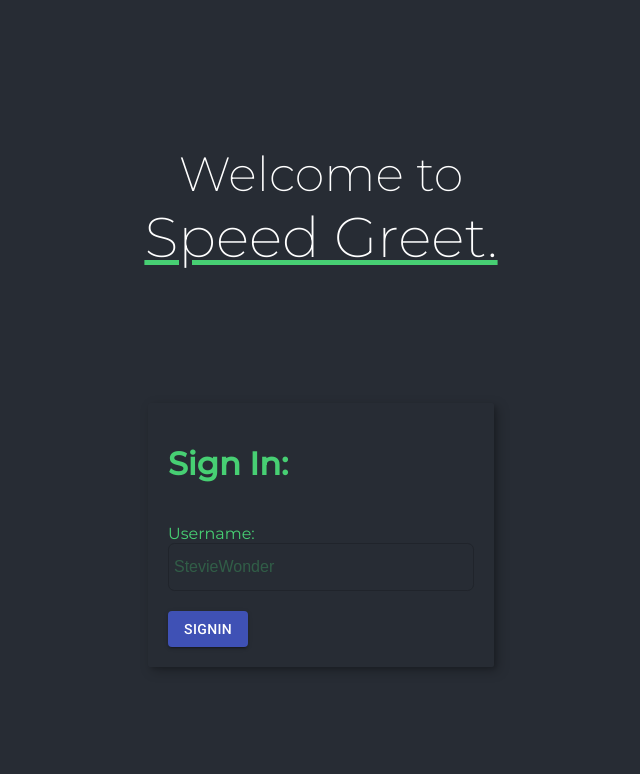
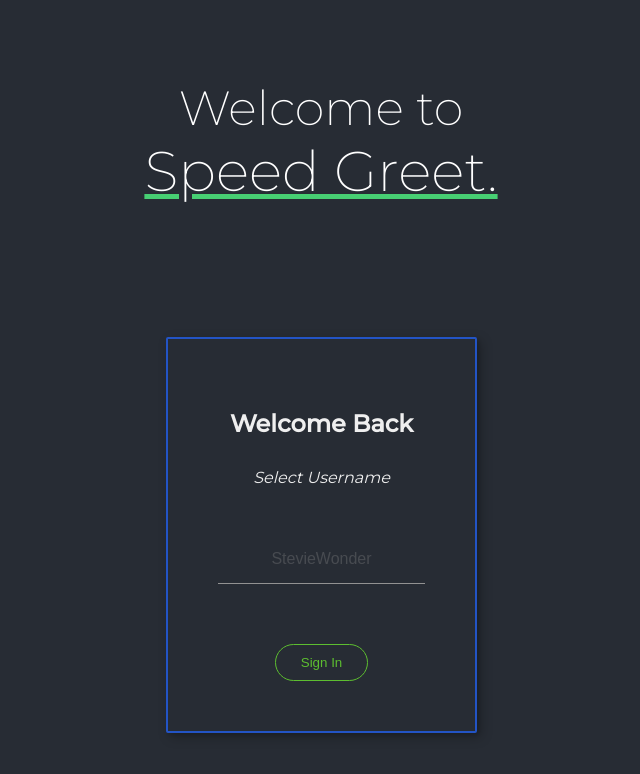
Before and after one commit to ColdMillenium/SpeedGreet, a React (Create React App) app: page /#/ in a window 1280 px wide. Shown: the top 774 px of the page, without its empty margins (319-959 px from the left). Built offline with nearby package versions, Linux system fonts and the light colour scheme; no server answers.

Commit message:
Changed the sign in design to figma look with hover effect

```diff
--- a/src/components/SignIn/SignIn.js
+++ b/src/components/SignIn/SignIn.js
@@ -1,6 +1,6 @@
 import React, {createRef, useState, useContext}from 'react'
 import { ClientContext } from '../../contexts/ClientContext'
-import { Button, TextField } from '@material-ui/core'
+// import { Button, TextField } from '@material-ui/core'
 import { makeStyles, useTheme} from '@material-ui/core/styles';
 import styled ,{ withTheme, keyframes} from 'styled-components';
 
@@ -12,6 +12,7 @@ import styled ,{ withTheme, keyframes} from 'styled-components';
         display: flex;
         flex-direction: column;
         justify-content:center;
+        text-align: center;
         align-items:center;
         box-sizing: border-box; //maybe should make global thing
 
@@ -71,11 +72,13 @@ import styled ,{ withTheme, keyframes} from 'styled-components';
         height: fit-content;
         width: fit-content;
         flex-direction: column;
-        padding: 20px;
+        padding: 50px;
+        gap: 10px;
         background-color: ${props => props.theme.colors.dark};
         /* background-color: #6ed87e; */
         /* color: ${props=> props.theme.colors.light}; */
-        color: #47cf73;
+        color: #EFEFEF;
+        border: 2px solid #2354C5;
         border-radius: 2px;
         /* border: solid 2px #6ed87e; */
         margin: 20px;
@@ -85,7 +88,8 @@ import styled ,{ withTheme, keyframes} from 'styled-components';
     `;
     const Label = styled.label`
         color: #47cf73;
-        margin-bottom: 20px;
+        padding-bottom: 5px;
+        margin-bottom: 0px;
 
     `;
     const ButtonWrapper = styled.div`
@@ -95,27 +99,52 @@ import styled ,{ withTheme, keyframes} from 'styled-components';
     const Error = styled.small`
         color: ${props => props.theme.colors.error};
     `;
+    const Header = styled.h2`
+        margin-bottom: 20px;
+    `;
 
     const UserName = styled.input`
-        color: #47cf73;
+        color: #929292;
         height: 3em;
         font-size: 1em;
         width: 100%;
+        text-align: center;
+        vertical-align: bottom;
         background-color: ${props => props.theme.colors.dark};
-        border-radius: 0.4rem;
-        border: solid 1px #20242b;
+        border: none;
+        border-bottom: 1px solid #929292;
         outline: none;
-        padding: 5px;
+        padding: 0px;
         /* padding: 5px; */
+        margin-bottom: 50px;
 
         &:focus {
-           border: solid 1px #47cf73;
+           border: none;
+           border-bottom: 1px solid #929292;
         };
 
         &::placeholder{
-            color: #47cf73;
+            text-align: bottom;
+            color: #929292;
             opacity: 0.3;
         };
+    `
+    const SignInBtn = styled.button`
+        cursor: pointer;
+
+        border: 1px solid #5DBE30;
+        border-radius: 50px;
+        background-color: transparent;
+        padding: 10px 25px;
+        margin: 0 auto;
+        color: #5DBE30;
+        transition: all 0.1s ease-in;
+
+        &:hover{
+            color: #EFEFEF;
+            background-color: #5DBE30;
+            transform: scale(1.05);
+        }
     `
 
 
@@ -146,7 +175,9 @@ export function SignIn(props) {
                 </TitleWrapper>
 
                 <SignInCard>
-                    <h1 >Sign In:</h1>
+                    <Header >Welcome Back</Header>
+                    <div><em>Select Username</em></div>
+                    <div></div>
                     {/* okay apparently you have to put input in like this... */}
                     {/* <TextField
                         inputProps={{style: {color: theme.colors.dark}}}
@@ -157,19 +188,21 @@ export function SignIn(props) {
                         variant="outlined"
                     /> */}
                     <br/>
-                    <Label>
-                        Username:
+
                         <UserName
                             ref={nameRef}
                             onChange={(e) => updateUserName()}
                             onKeyDown={(e) => textFieldEnter(e)}id="outlined-basic"
                             placeholder="StevieWonder"
                         />
-                    </Label>
 
-                    <ButtonWrapper>
+
+                    {/* <ButtonWrapper>
                         <Button onClick={() => validateUserName(userName)} variant="contained" color="primary">SignIn</Button>
-                    </ButtonWrapper>
+                    </ButtonWrapper> */}
+                    <SignInBtn onClick={() => validateUserName(userName)}>
+                        Sign In
+                    </SignInBtn>
                 </SignInCard>
                 <Error >{signInError}</Error>
 
```
